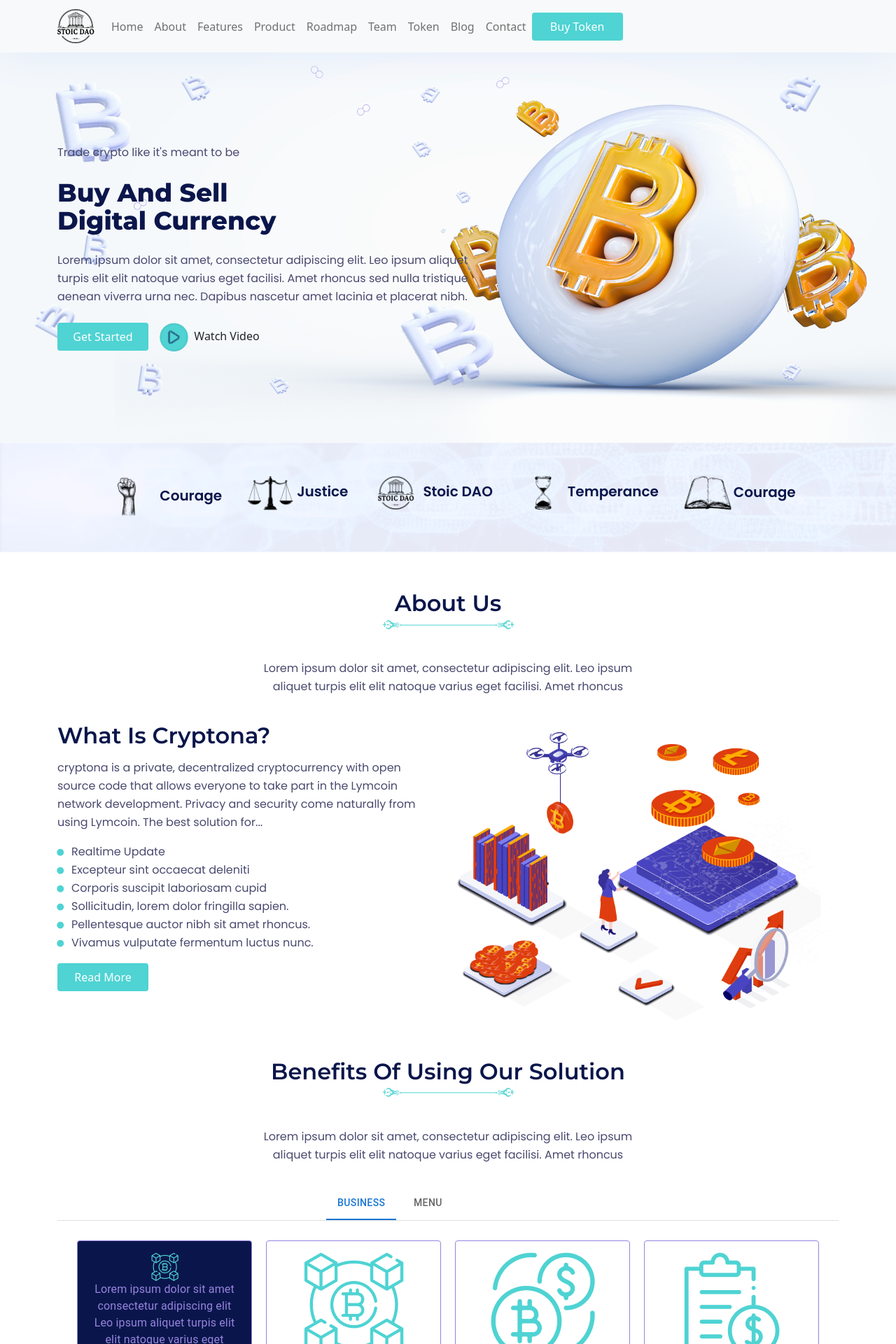
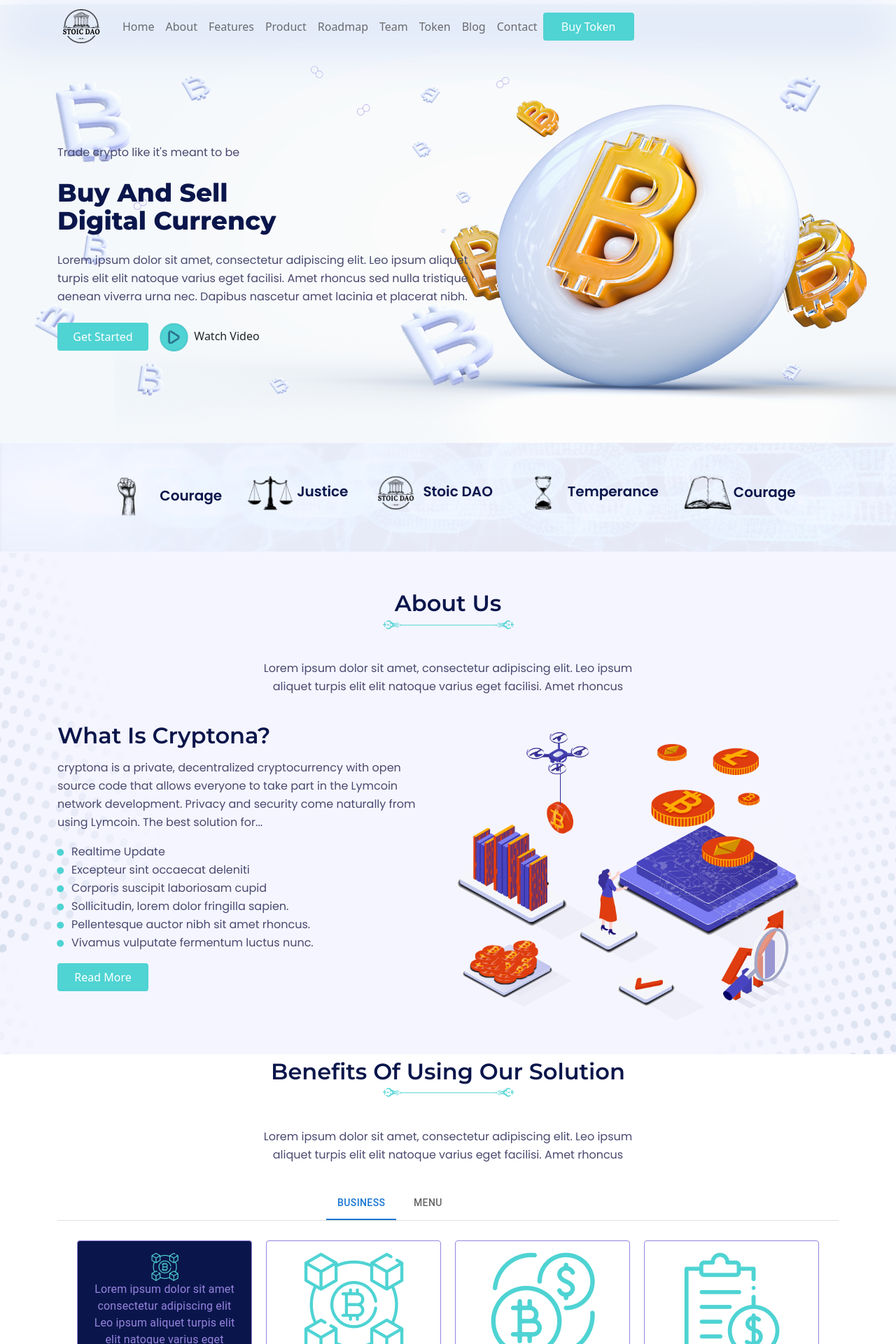
Before and after one commit to iknahar/Stoic-DAO, a React (Create React App) app: page / in a window 1280 px wide. Shown: the top 1920 px of the page at 70% size. Built offline with nearby package versions, Linux system fonts and the light colour scheme.

Commit message:
about background bg updated

```diff
--- a/src/components/pages/AboutUs/AboutUs.css
+++ b/src/components/pages/AboutUs/AboutUs.css
@@ -43,3 +43,8 @@
     margin-top: -25px;
     margin-bottom: 40px;
 }
+.about-bg{
+  background: url('../../asset/about-bg.jpg');
+  background-repeat: no-repeat;
+  background-size: cover;
+}
--- a/src/components/pages/AboutUs/AboutUs.js
+++ b/src/components/pages/AboutUs/AboutUs.js
@@ -4,7 +4,7 @@
 
 const AboutUs = () => {
   return (
-    <div className="py-5">
+    <div className="py-5 about-bg">
       <p className="title text-center">about us</p>
       <div className="dag">
         <Image src={require('../../asset/dag.png')} />
--- a/src/components/pages/Home/Home.js
+++ b/src/components/pages/Home/Home.js
@@ -17,11 +17,12 @@
 const Home = () => {
   return (
     <div>
-      <div className="hero-bg">
-      <Navbar bg="light" expand="lg" >
-          <Container >
+      <div className="hero-bg justify-content-center">
+        <Container>
+          <Navbar expand="lg" className="middlenav">
             <Navbar.Brand href="#home">
               <Image
+                className="px-2"
                 src={require('../../asset/logo.png')}
                 style={{ height: '49px' }}
               />{' '}
@@ -41,16 +42,20 @@
                 <Button className="nav-btn">Buy Token</Button>
               </Nav>
             </Navbar.Collapse>
-          </Container>
-        </Navbar>
+          </Navbar>
+        </Container>
 
         {/* Hero section  */}
         <div className="container content-bg">
-          <small className='text2 mt-1'>Trade crypto like it's meant to be</small>
-          <h1 className='title1 my-4'>
-            <b>Buy And sell <br /> Digital Currency</b>
+          <small className="text2 mt-1">
+            Trade crypto like it's meant to be
+          </small>
+          <h1 className="title1 my-4">
+            <b>
+              Buy And sell <br /> Digital Currency
+            </b>
           </h1>
-          <p className='text2 my-4'>
+          <p className="text2 my-4">
             Lorem ipsum dolor sit amet, consectetur adipiscing elit. Leo ipsum
             aliquet <br />
             turpis elit elit natoque varius eget facilisi. Amet rhoncus sed
```
Also changed, not shown: src/components/asset/about-bg.jpg (added).
